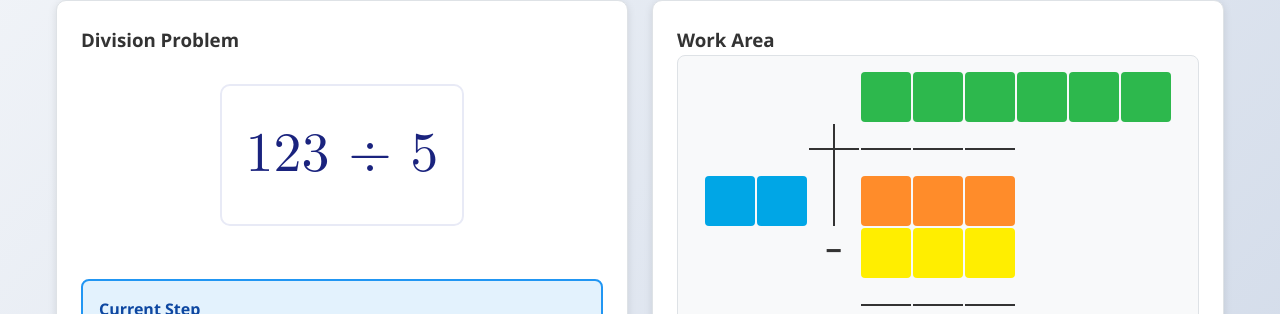
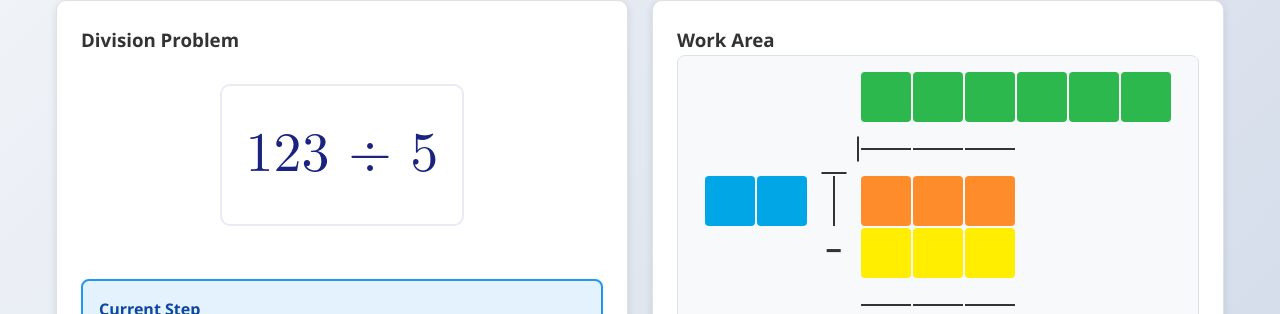
Before and after one commit to ZBZFirst/Math, a Jekyll site: the page built from division.md, in a window 1280 px wide. Shown: the part 324-638 px from the top of the page. Built offline with Jekyll 4.4.1, drawn with Linux system fonts in a browser that asks for light colours.

Commit message:
Update division.css

```diff
--- a/assets/css/division.css
+++ b/assets/css/division.css
@@ -298,31 +298,33 @@
 }
 
 
-/* CORNER LINE (between divisor and dividend) */
+/* CORNER LINE (L-shaped from bottom-right corner) */
 .division-table.corner-line {
     position: relative;
+    background: transparent !important;
+    border: none !important;
 }
 
 .division-table.corner-line::before {
     content: '';
     position: absolute;
-    top: 50%;
-    left: 50%;
-    width: 100%;
+    bottom: 0; /* Start from bottom */
+    left: 50%; /* Center horizontally */
+    width: 50%; /* Only half width to the right */
     height: 2px;
     background: #333;
-    transform: translate(-50%, -50%);
+    transform: translateX(-50%);
 }
 
 .division-table.corner-line::after {
     content: '';
     position: absolute;
-    top: 0;
-    left: 50%;
+    top: 50%; /* Start from middle vertically */
+    right: 0; /* Stick to right edge */
     width: 2px;
-    height: calc(var(--cell-size) + var(--cell-gap));
+    height: 50%; /* Only half height going down */
     background: #333;
-    transform: translateX(-50%);
+    transform: translateY(-50%);
 }
 
 
```
